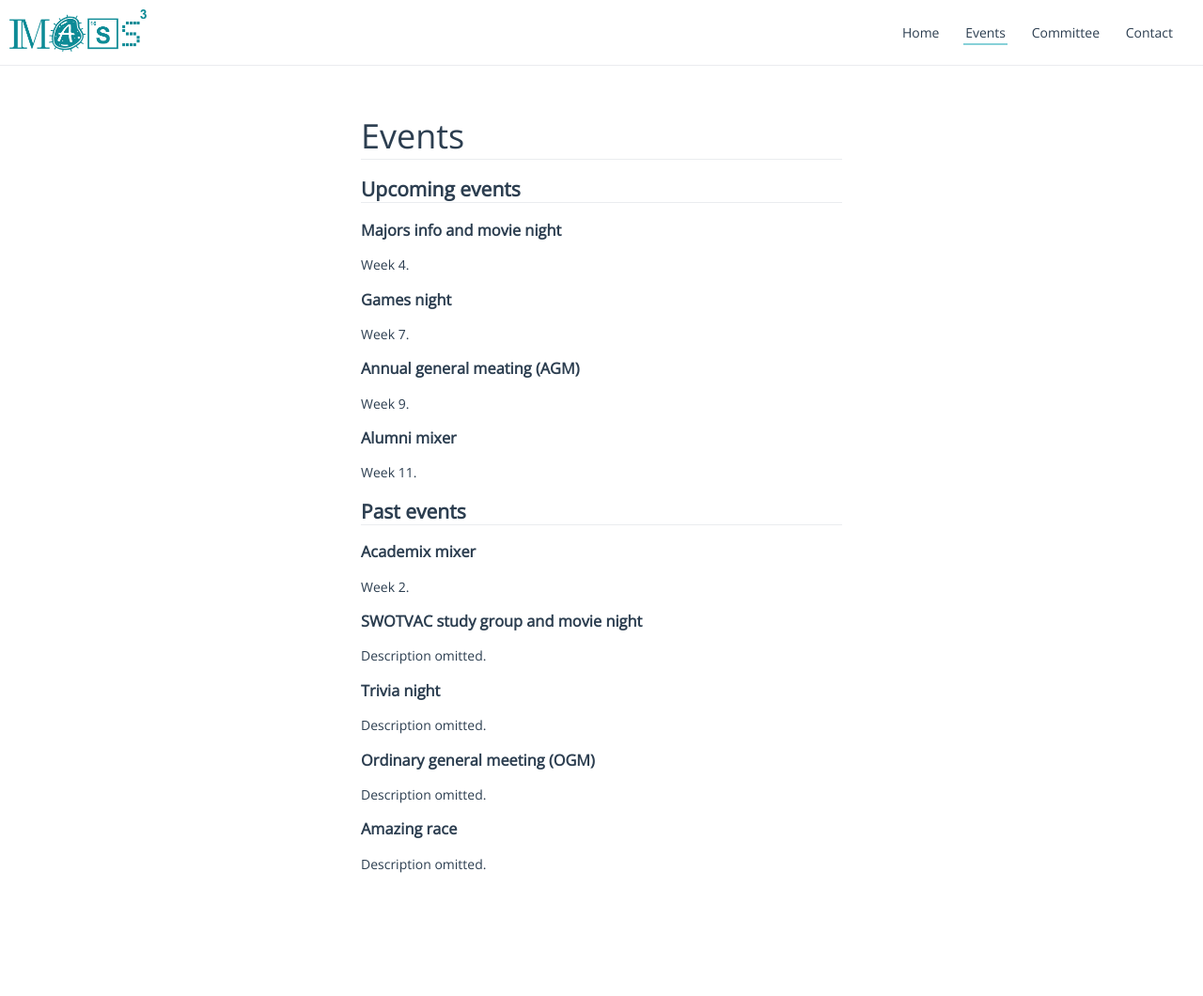
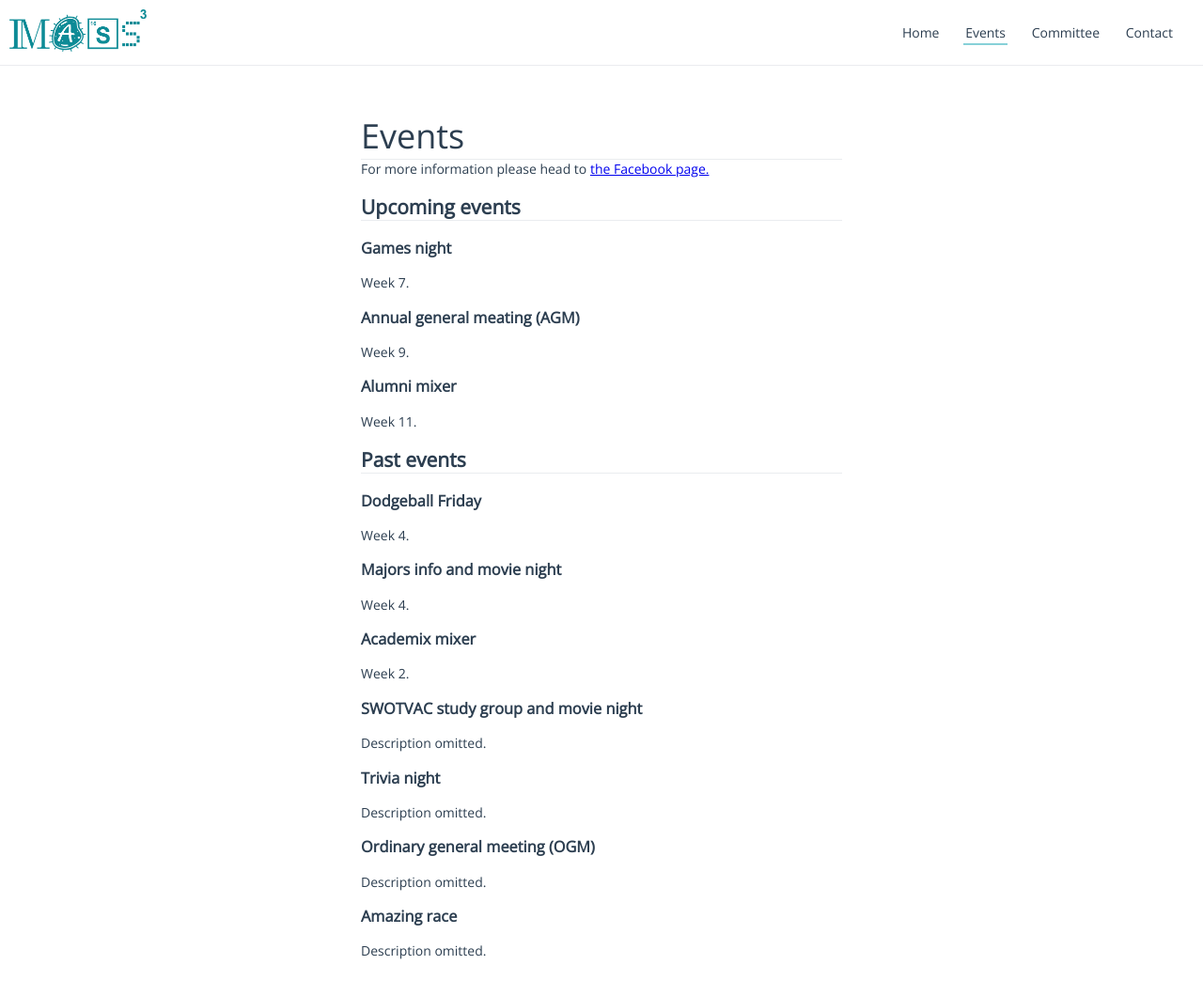
Before and after one commit to masscubed/masscubed.com, a Jekyll site: the page events/index.html, which Jekyll copies as it is, in a window 1280 px wide and 1085 px high. Shown: the top 1060 px of the window at 94% size. Built offline with Jekyll 4.4.1, drawn with Linux system fonts in a browser that asks for light colours.

Commit message:
Updated information on events page

```diff
--- a/events/index.html
+++ b/events/index.html
@@ -30,13 +30,12 @@
       <header class="bottom-horizontal">
         <h1>Events</h1>
       </header>
+      For more information please head to
+      <a href="https://www.facebook.com/groups/masscubed/">
+        the Facebook page.</a>
       <h2 class="bottom-horizontal">
         Upcoming events
       </h2>
-      <h3>Majors info and movie night</h3>
-      <p>
-        Week 4.
-      </p>
       <h3>Games night</h3>
       <p>
         Week 7.
@@ -52,6 +51,14 @@
       <h2 class="bottom-horizontal">
         Past events
       </h2>
+      <h3>Dodgeball Friday</h3>
+      <p>
+        Week 4.
+      </p>
+      <h3>Majors info and movie night</h3>
+      <p>
+        Week 4.
+      </p>
       <h3>Academix mixer</h3>
       <p>
         Week 2.
```
